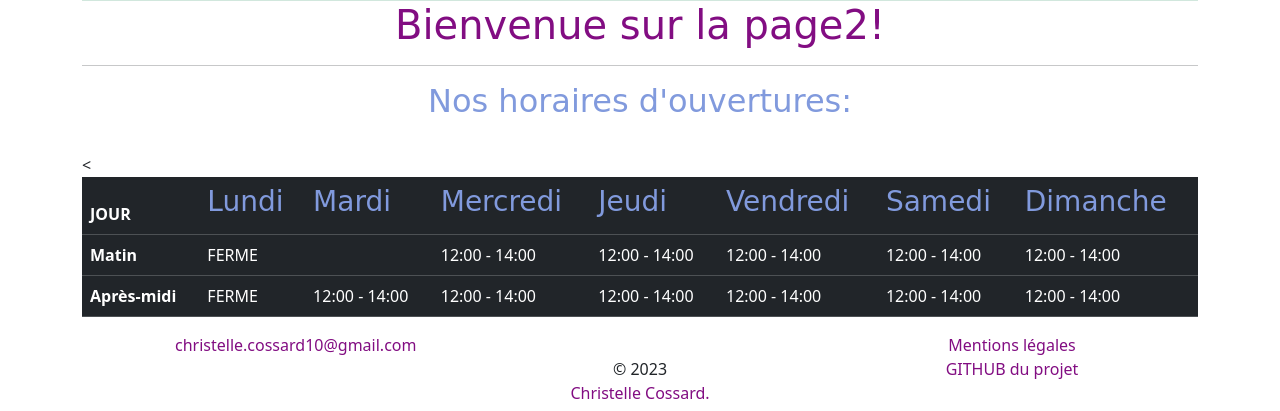
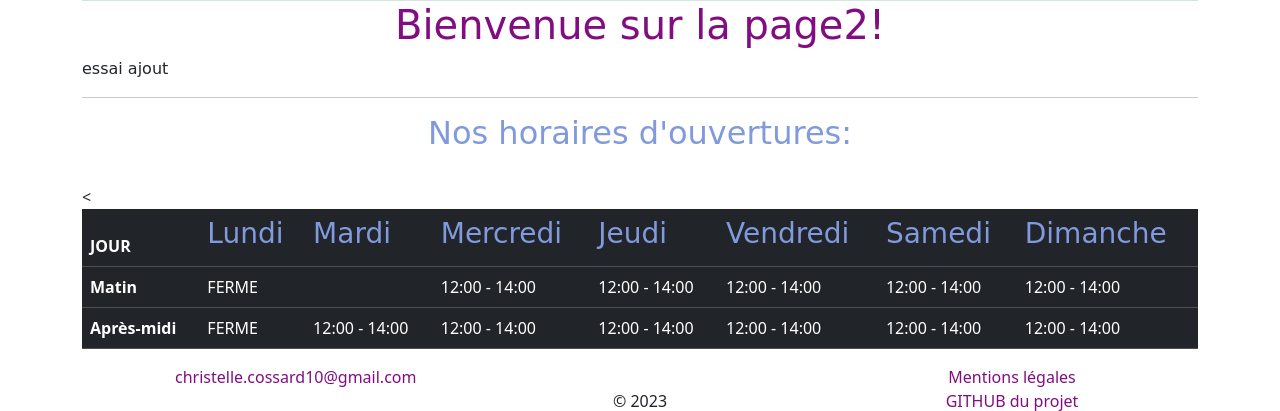
Before and after one commit to ChristelleCossard/zoo-arcadia2024, a PHP site: page /page2.php in a window 1280 px wide. Shown: the part 156-567 px from the top of the page. Run offline with PHP 8.4, Linux system fonts and the light colour scheme; some web fonts are replaced.

Commit message:
ajout dans page 2

```diff
--- a/page2.php
+++ b/page2.php
@@ -5,6 +5,6 @@ require_once __DIR__ . "/templates/header.php";
 
 
 <h1 align="center">Bienvenue sur la page2!</h1>
-<p></p>
+<p>essai ajout</p>
 
 <?php require_once __DIR__ . "/templates/footer.php"; ?>
```
